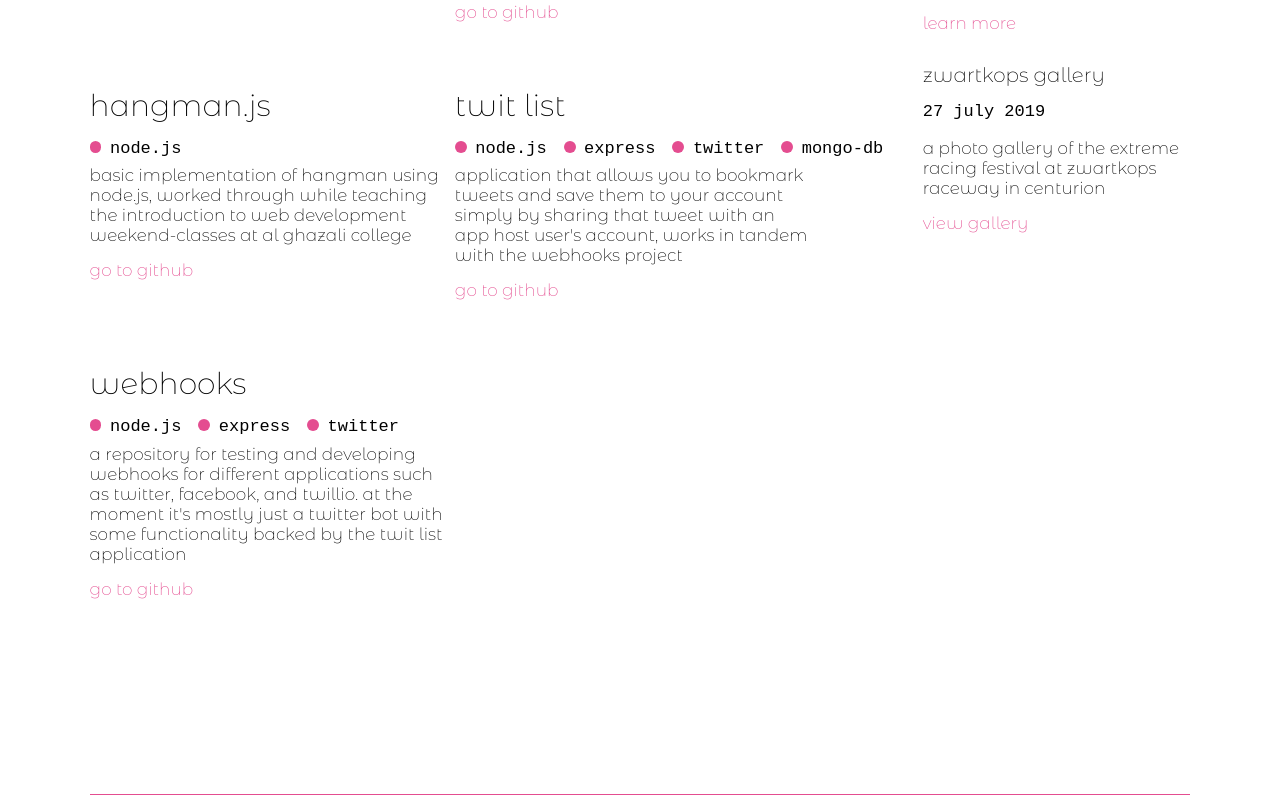
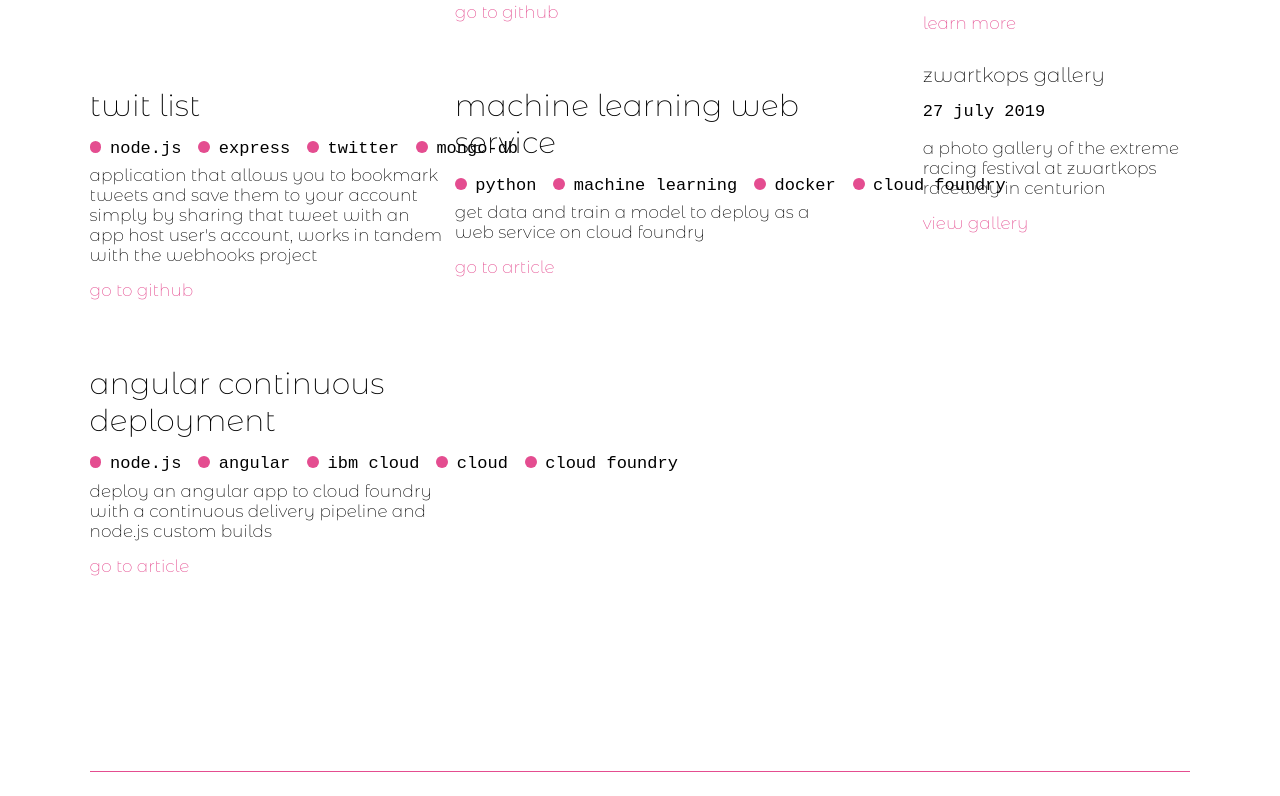
Before and after one commit to nabeelvalley/website, a React (Create React App) app: page /code in a window 1280 px wide. Shown: the part 633-1429 px from the top of the page. Built offline with nearby package versions, Linux system fonts and the light colour scheme; a web font is replaced by a local one.

Commit message:
:sparkles: add articles to code section

```diff
--- a/src/Code/Code.js
+++ b/src/Code/Code.js
@@ -26,13 +26,6 @@ const Code = () => <ContentPage title="Code" subtitle="Endeavours in Monospace">
             linkText="Go to GitHub"
         />
         <ProjectItem
-            title="Hangman.js"
-            tech={['node.js']}
-            description="Basic Implementation of Hangman using node.js, worked through while teaching the Introduction to Web Development weekend-classes at Al Ghazali College"
-            link="https://github.com/nabeelvalley/hangman-js"
-            linkText="Go to GitHub"
-        />
-        <ProjectItem
             title="Twit List"
             tech={['node.js', 'express', 'twitter', 'mongo-db']}
             description="Application that allows you to bookmark Tweets and save them to your account simply by sharing that tweet with an app host user's account, works in tandem with the Webhooks Project"
@@ -40,11 +33,18 @@ const Code = () => <ContentPage title="Code" subtitle="Endeavours in Monospace">
             linkText="Go to GitHub"
         />
         <ProjectItem
-            title="Webhooks"
-            tech={['node.js', 'express', 'twitter']}
-            description="A repository for testing and developing Webhooks for different applications such as Twitter, Facebook, and Twillio. At the moment it's mostly just a Twitter bot with some FUNctionality backed by the Twit List application"
-            link="https://github.com/nabeelvalley/Webhooks"
-            linkText="Go to GitHub"
+            title="Machine Learning Web Service"
+            tech={['python', 'machine learning', 'docker', 'cloud foundry']}
+            description="Get data and train a model to deploy as a web service on Cloud Foundry"
+            link="https://developer.ibm.com/tutorials/deploy-a-python-machine-learning-model-as-a-web-service/"
+            linkText="Go to Article"
+        />
+        <ProjectItem
+            title="Angular Continuous Deployment"
+            tech={['node.js', 'angular', 'ibm cloud', 'cloud', 'cloud foundry']}
+            description="Deploy an Angular app to Cloud Foundry with a Continuous Delivery Pipeline and Node.js custom builds"
+            link="https://developer.ibm.com/tutorials/deploy-angular-apps-cloud-foundry-devops/"
+            linkText="Go to Article"
         />
     </ProjectGroup>
 </ContentPage>
```
